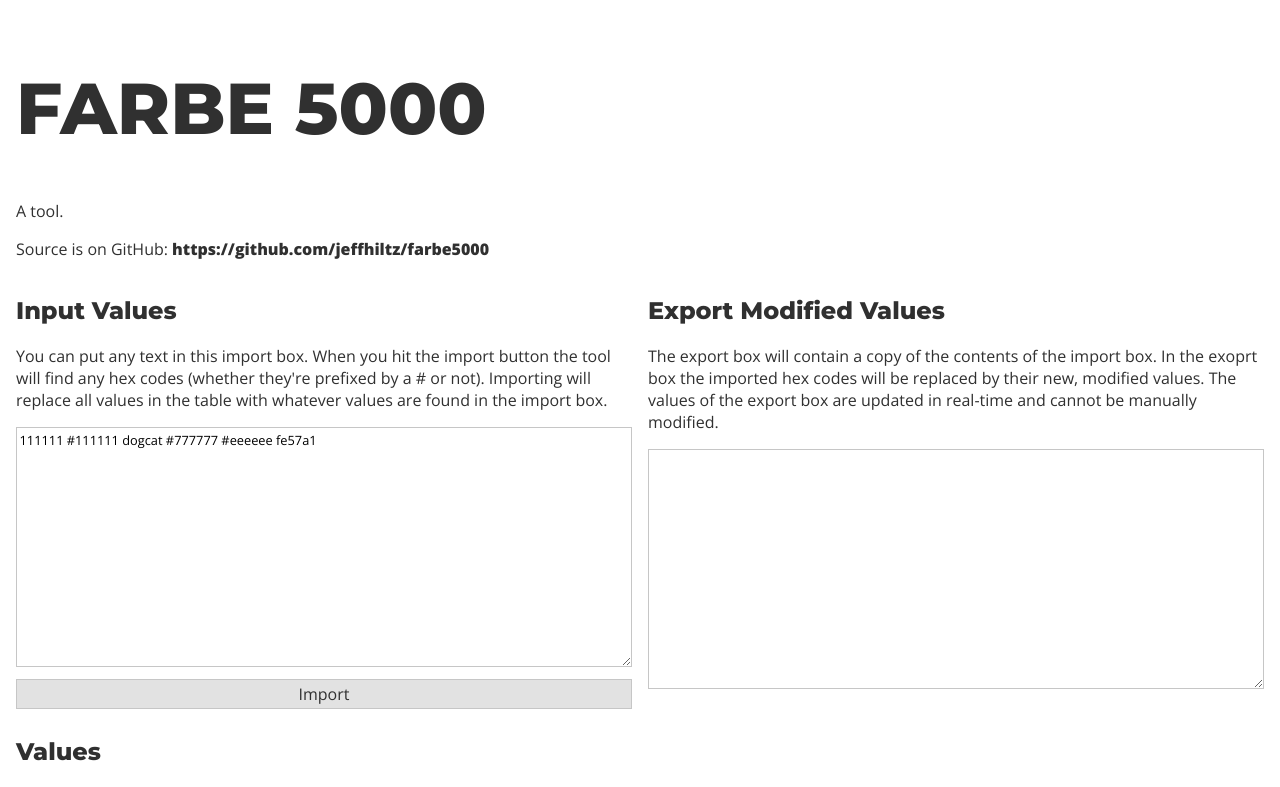
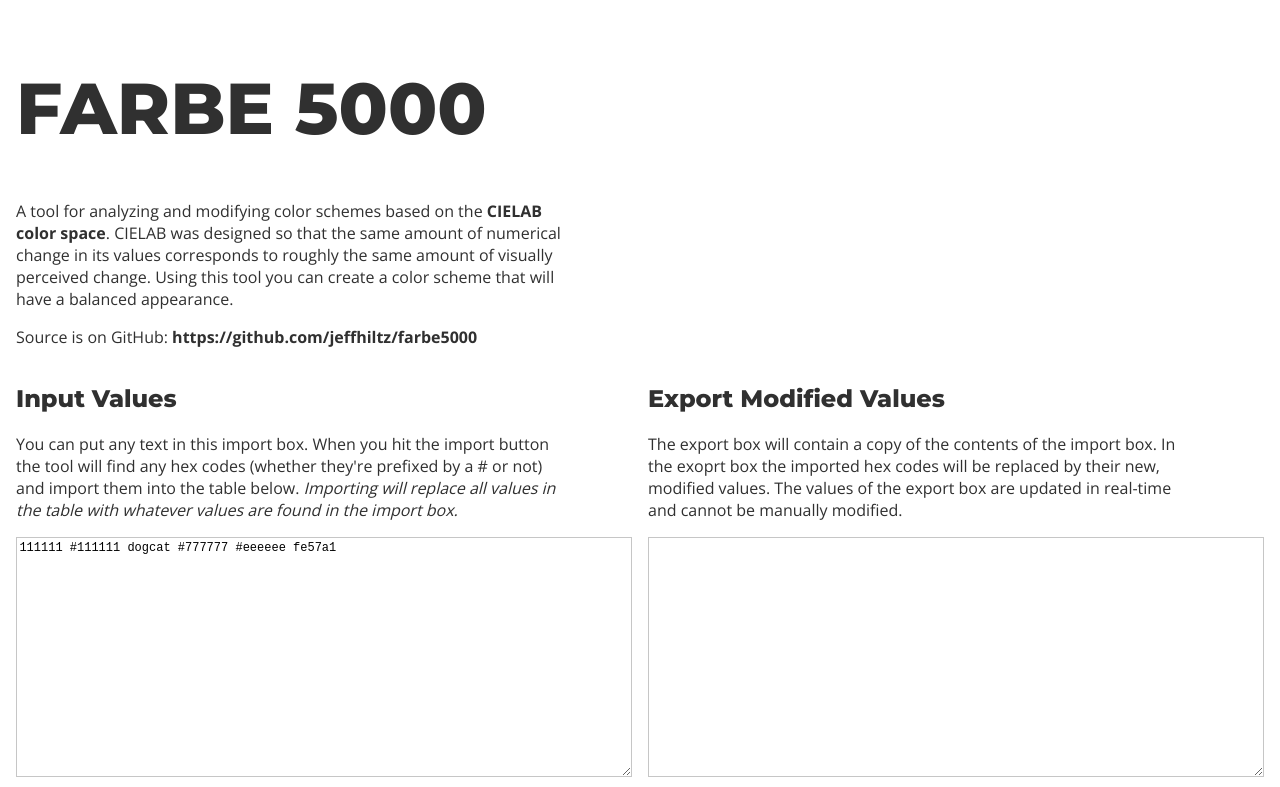
Before and after one commit to jeffhiltz/farbe5000, a Svelte app: page / in a window 1280 px wide. Shown: the top 787 px of the page. Built offline with nearby package versions, Linux system fonts and the light colour scheme.

Commit message:
improve descriptions; tweak fonts

```diff
--- a/public/global.css
+++ b/public/global.css
@@ -24,8 +24,12 @@ h1, h2, h3 {
   font-family: 'Montserrat', sans-serif;
 }
 
+p {
+  max-width: 60ch;
+}
+
 a {
-  font-weight: 600;
+  font-weight: 700;
   color: var(--grey20);
   text-decoration: none;
 }
@@ -43,6 +47,11 @@ input, button, select, textarea {
   border: 0.05em solid var(--grey80);
 }
 
+textarea {
+  font-size: 0.75rem;
+  font-family: monospace;
+}
+
 button {
   color: var(--grey20);
   background-color: var(--grey90);
--- a/public/index.html
+++ b/public/index.html
@@ -6,7 +6,7 @@
 
     <title>FARBE 5000!</title>
 
-    <link href="https://fonts.googleapis.com/css2?family=Montserrat:wght@800&family=Open+Sans:wght@400;800&display=swap" rel="stylesheet">
+    <link href="https://fonts.googleapis.com/css2?family=Montserrat:wght@800&family=Open+Sans:wght@400;700;800&display=swap" rel="stylesheet">
     <link rel='icon' type='image/png' href='/favicon.png'>
     <link rel='stylesheet' href='/global.css'>
     <link rel='stylesheet' href='/bundle.css'>
--- a/src/App.svelte
+++ b/src/App.svelte
@@ -10,9 +10,9 @@
 
 <style>
   h1 {
-    font-weight: 800;
     font-size: 4.5rem;
   }
+
   section {
     display: flex;
     flex-flow: row wrap;
@@ -34,7 +34,9 @@
 
 <h1>FARBE 5000</h1>
 
-<p>A tool.</p>
+<p>
+  A tool for analyzing and modifying color schemes based on the <a href="https://en.wikipedia.org/wiki/CIELAB_color_space">CIELAB color space</a>.  CIELAB was designed so that the same amount of numerical change in its values corresponds to roughly the same amount of visually perceived change.  Using this tool you can create a color scheme that will have a balanced appearance.
+</p>
 <p>Source is on GitHub: <a href="https://github.com/jeffhiltz/farbe5000">https://github.com/jeffhiltz/farbe5000</a></p>
 <section>
   <Importer />
--- a/src/ColorTable.svelte
+++ b/src/ColorTable.svelte
@@ -44,6 +44,7 @@
     top: 0;
     background-color: var(--grey100);
     background-clip: padding-box;
+    font-weight: 700;
   }
 
   button {
--- a/src/Importer.svelte
+++ b/src/Importer.svelte
@@ -41,7 +41,6 @@
   textarea {
     width: 100%;
     height: 15rem;
-    font-size: 0.8rem;
   }
 
   button {
@@ -51,7 +50,7 @@
 
 <div>
   <h2>Input Values</h2>
-  <p>You can put any text in this import box.  When you hit the import button the tool will find any hex codes (whether they're prefixed by a # or not).  Importing will replace all values in the table with whatever values are found in the import box.</p>
+  <p>You can put any text in this import box.  When you hit the import button the tool will find any hex codes (whether they're prefixed by a # or not) and import them into the table below.  <em>Importing will replace all values in the table with whatever values are found in the import box.</em></p>
 
   <textarea bind:value={raw}></textarea>
   <button on:click={doImport}>Import</button>
```
